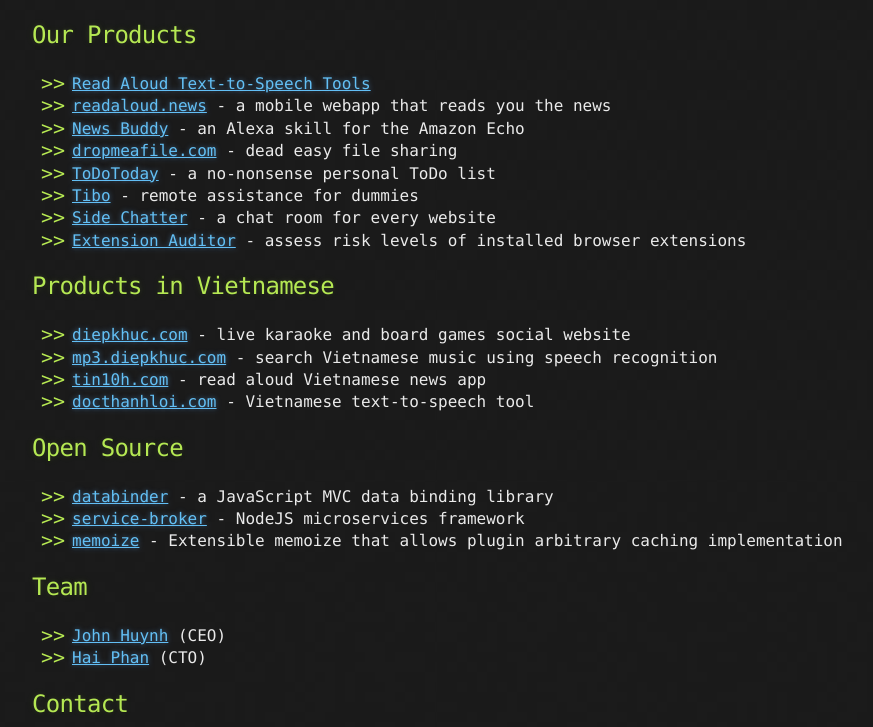
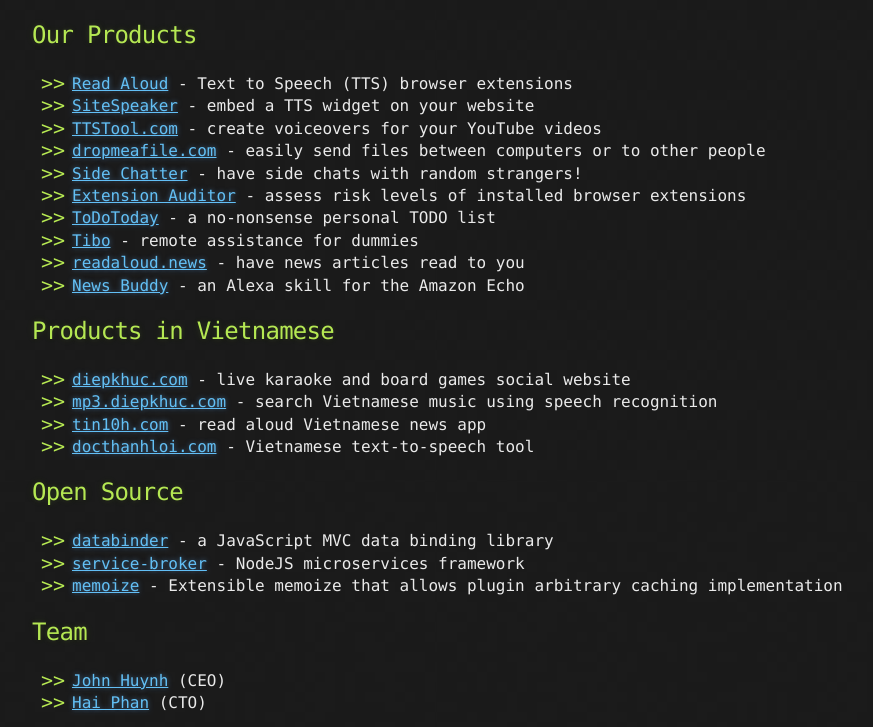
Before and after one commit to lsdsoftware/lsdsoftware.com, a website: page web/index.html in a window 1280 px wide. Shown: the part 51-778 px from the top of the page, without its empty margins (96-969 px from the left). Drawn offline with Linux system fonts and the light colour scheme.

Commit message:
update prod list

```diff
--- a/web/index.html
+++ b/web/index.html
@@ -32,14 +32,16 @@
     </h1>
     <h2>Our Products</h2>
     <ul>
-      <li><a href="https://readaloud.app">Read Aloud Text-to-Speech Tools</a></li>
-      <li><a href="https://readaloud.news">readaloud.news</a> - a mobile webapp that reads you the news</li>
+      <li><a href="https://readaloud.app">Read Aloud</a> - Text to Speech (TTS) browser extensions</li>
+      <li><a href="https://readaloud.app/?tab=embed-website">SiteSpeaker</a> - embed a TTS widget on your website</li>
+      <li><a href="https://ttstool.com">TTSTool.com</a> - create voiceovers for your YouTube videos</li>
+      <li><a href="https://dropmeafile.com">dropmeafile.com</a> - easily send files between computers or to other people</li>
+      <li><a href="https://chrome.google.com/webstore/detail/janhmknppohbjelpfadjegbcddndejaf">Side Chatter</a> - have side chats with random strangers!</li>
+      <li><a href="https://chrome.google.com/webstore/detail/gjfdlpdedlbiokokikmhjcelbkaljbep">Extension Auditor</a> - assess risk levels of installed browser extensions</li>
+      <li><a href="https://todotoday.click">ToDoToday</a> - a no-nonsense personal TODO list</li>
+      <li><a href="https://tibo.click">Tibo</a> - remote assistance for dummies</li>
+      <li><a href="https://readaloud.news">readaloud.news</a> - have news articles read to you</li>
       <li><a href="https://www.amazon.com/Hai-Phan-News-Buddy/dp/B01MG3TYN6">News Buddy</a> - an Alexa skill for the Amazon Echo</li>
-      <li><a href="https://dropmeafile.com">dropmeafile.com</a> - dead easy file sharing</li>
-      <li><a href="https://todotoday.click">ToDoToday</a> - a no-nonsense personal ToDo list</li>
-      <li><a href="https://tibo.click">Tibo</a> - remote assistance for dummies</li>
-      <li><a href="https://chrome.google.com/webstore/detail/janhmknppohbjelpfadjegbcddndejaf">Side Chatter</a> - a chat room for every website</li>
-      <li><a href="https://chrome.google.com/webstore/detail/gjfdlpdedlbiokokikmhjcelbkaljbep">Extension Auditor</a> - assess risk levels of installed browser extensions</li>
     </ul>
     <h2>Products in Vietnamese</h2>
     <ul>
```
